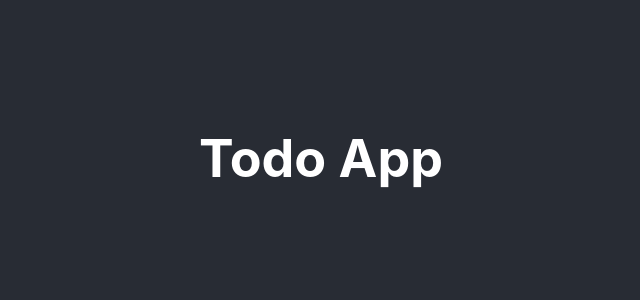
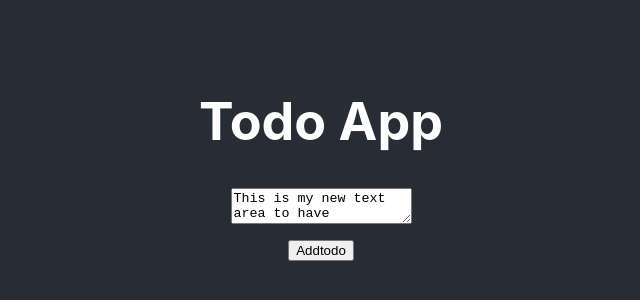
Before and after one commit to tarun7216/TodoApplication, a React (Create React App) app: page / in a window 1280 px wide. Shown: the part 242-542 px from the top of the page, without its empty margins (319-959 px from the left). Built offline with nearby package versions, Linux system fonts and the light colour scheme.

Commit message:
TodoApp completed without css

```diff
--- a/src/App.css
+++ b/src/App.css
@@ -23,16 +23,3 @@
   font-size: calc(10px + 2vmin);
   color: white;
 }
-
-.App-link {
-  color: #61dafb;
-}
-
-@keyframes App-logo-spin {
-  from {
-    transform: rotate(0deg);
-  }
-  to {
-    transform: rotate(360deg);
-  }
-}
--- a/src/App.js
+++ b/src/App.js
@@ -1,11 +1,22 @@
-import logo from './logo.svg';
+
 import './App.css';
+import { useState } from 'react';
 
 function App() {
+  const [textarea,setTextarea] = useState("This is my new text area to have");
+
+  const handlechange = (e) => {
+    setTextarea(e.target.value)
+
+  }
   return (
     <div className="App">
       <header className="App-header">
        <h1> Todo App </h1>
+       <form>
+         <textarea value={textarea} onChange={handlechange} /><br />
+         <input type="submit" value="Addtodo" className='' />
+       </form>
       </header>
     </div>
   );
```
